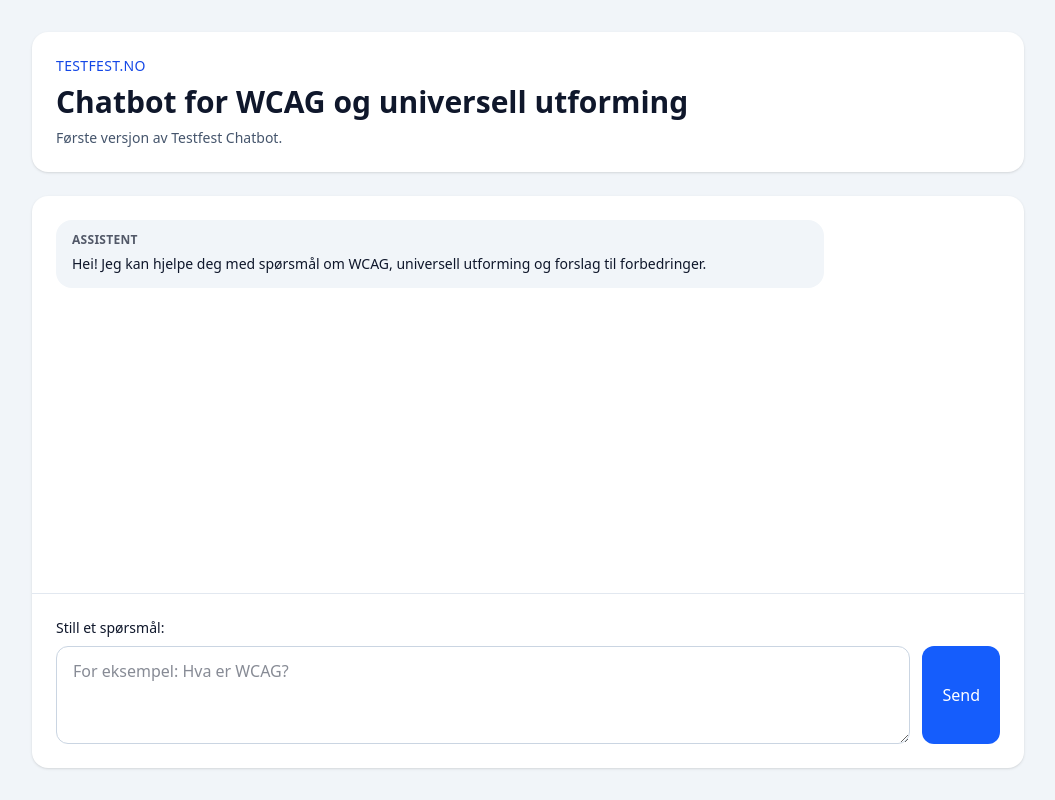
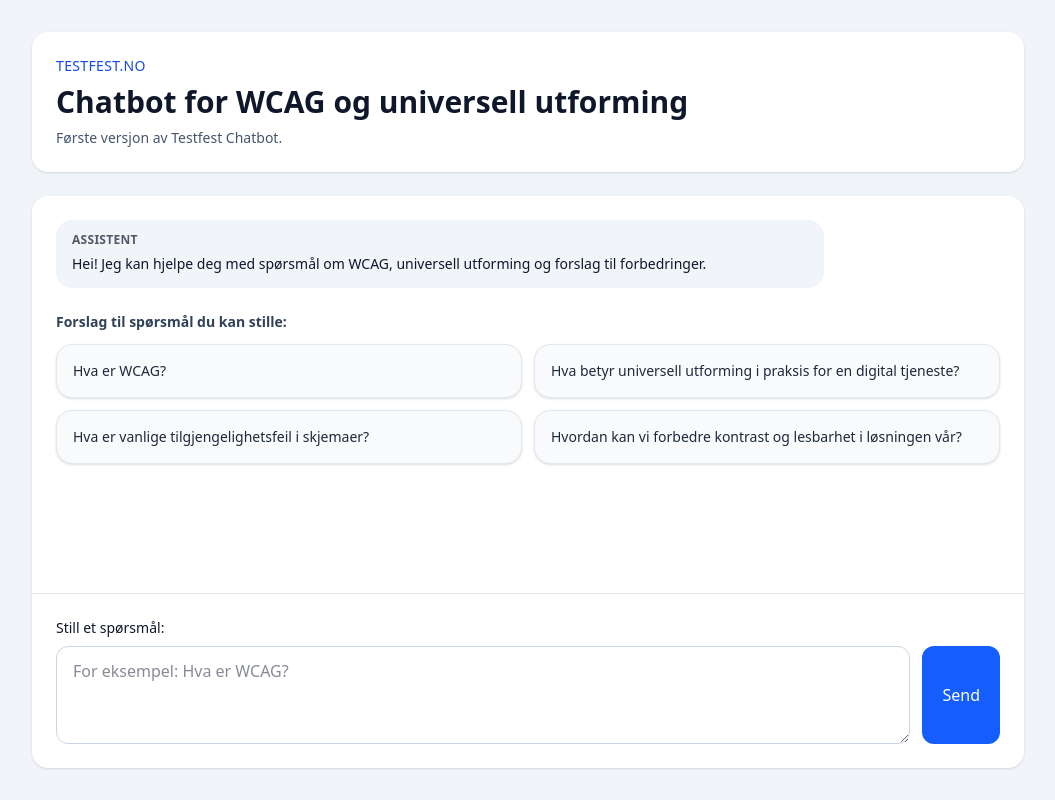
Before and after one commit to theodorkp/Testfest_Chatbot, a React (Vite) app in the folder client/: page / in a window 1280 px wide. Shown: the whole page, without its empty margins (112-1167 px from the left). Built offline with nearby package versions, Linux system fonts and the light colour scheme.

Commit message:
Foreslåtte spørsmål

```diff
--- a/client/src/App.jsx
+++ b/client/src/App.jsx
@@ -1,6 +1,13 @@
 import { useState } from "react";
 
 const API_URL = "http://localhost:3001/api/chat";
+
+const suggestedPrompts = [
+  "Hva er WCAG?",
+  "Hva betyr universell utforming i praksis for en digital tjeneste?",
+  "Hva er vanlige tilgjengelighetsfeil i skjemaer?",
+  "Hvordan kan vi forbedre kontrast og lesbarhet i løsningen vår?",
+];
 
 export default function App() {
   const [messages, setMessages] = useState([
@@ -13,9 +20,10 @@ export default function App() {
   const [input, setInput] = useState("");
   const [loading, setLoading] = useState(false);
 
-  async function sendMessage(e) {
-    e.preventDefault();
-    const trimmed = input.trim();
+  const showSuggestedPrompts = messages.length === 1 && messages[0].role === "assistant";
+
+  async function sendChatMessage(text) {
+    const trimmed = text.trim();
     if (!trimmed || loading) return;
 
     const updatedMessages = [...messages, { role: "user", content: trimmed }];
@@ -25,8 +33,8 @@ export default function App() {
 
     try {
       const history = updatedMessages.slice(0, -1).map((msg) => ({
-       role: msg.role === "assistant" ? "model" : "user",
-       parts: [{ text: msg.content }],
+        role: msg.role === "assistant" ? "model" : "user",
+        parts: [{ text: msg.content }],
       }));
 
       const response = await fetch(API_URL, {
@@ -63,6 +71,15 @@ export default function App() {
     }
   }
 
+  async function handleSubmit(e) {
+    e.preventDefault();
+    await sendChatMessage(input);
+  }
+
+  async function handleSuggestedPrompt(prompt) {
+    await sendChatMessage(prompt);
+  }
+
   return (
     <main className="min-h-screen bg-slate-100 text-slate-900">
       <div className="mx-auto flex min-h-screen max-w-5xl flex-col px-4 py-8">
@@ -70,12 +87,15 @@ export default function App() {
           <p className="text-sm font-medium uppercase tracking-wide text-blue-700">
             testfest.no
           </p>
-          <h1 className="mt-2 text-3xl font-bold">Chatbot for WCAG og universell utforming</h1>
+          <h1 className="mt-2 text-3xl font-bold">
+            Chatbot for WCAG og universell utforming
+          </h1>
           <p className="mt-2 max-w-3xl text-sm text-slate-600">
             Første versjon av Testfest Chatbot.
           </p>
         </header>
-<section className="flex flex-1 flex-col rounded-2xl bg-white shadow-sm">
+
+        <section className="flex flex-1 flex-col rounded-2xl bg-white shadow-sm">
           <div className="flex-1 space-y-4 overflow-y-auto p-4 md:p-6">
             {messages.map((msg, index) => (
               <div
@@ -93,14 +113,35 @@ export default function App() {
               </div>
             ))}
 
+            {showSuggestedPrompts && (
+              <div className="mt-6">
+                <p className="mb-3 text-sm font-semibold text-slate-700">
+                  Forslag til spørsmål du kan stille:
+                </p>
+                <div className="grid gap-3 md:grid-cols-2">
+                  {suggestedPrompts.map((prompt, index) => (
+                    <button
+                      key={index}
+                      type="button"
+                      onClick={() => handleSuggestedPrompt(prompt)}
+                      disabled={loading}
+                      className="rounded-2xl border border-slate-200 bg-slate-50 p-4 text-left text-sm text-slate-800 shadow-sm transition hover:border-blue-400 hover:bg-blue-50 disabled:cursor-not-allowed disabled:opacity-60"
+                    >
+                      {prompt}
+                    </button>
+                  ))}
+                </div>
+              </div>
+            )}
+
             {loading && (
               <div className="max-w-3xl rounded-2xl bg-slate-100 px-4 py-3 text-sm text-slate-700">
-                Assistenten skriver …
+                Tenker …
               </div>
             )}
           </div>
 
-          <form onSubmit={sendMessage} className="border-t border-slate-200 p-4 md:p-6">
+          <form onSubmit={handleSubmit} className="border-t border-slate-200 p-4 md:p-6">
             <label htmlFor="chat-input" className="mb-2 block text-sm font-medium">
               Still et spørsmål:
             </label>
@@ -111,7 +152,7 @@ export default function App() {
                 onChange={(e) => setInput(e.target.value)}
                 placeholder="For eksempel: Hva er WCAG?"
                 rows={3}
-                className="min-h-[88px] flex-1 rounded-xl border border-slate-300 px-4 py-3 outline-none ring-0 transition focus:border-blue-500"
+                className="min-h-[88px] flex-1 rounded-xl border border-slate-300 px-4 py-3 outline-none transition focus:border-blue-500"
               />
               <button
                 type="submit"
```
